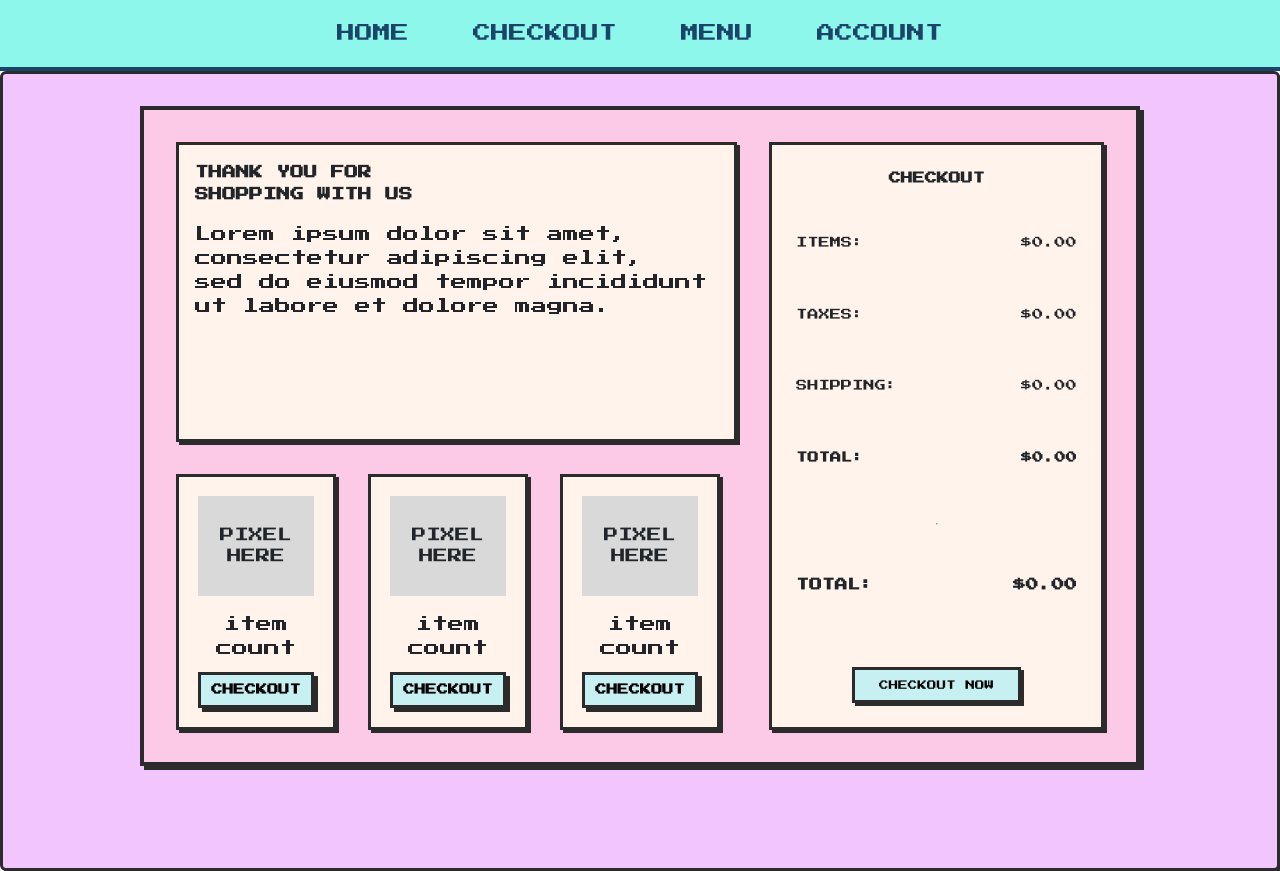
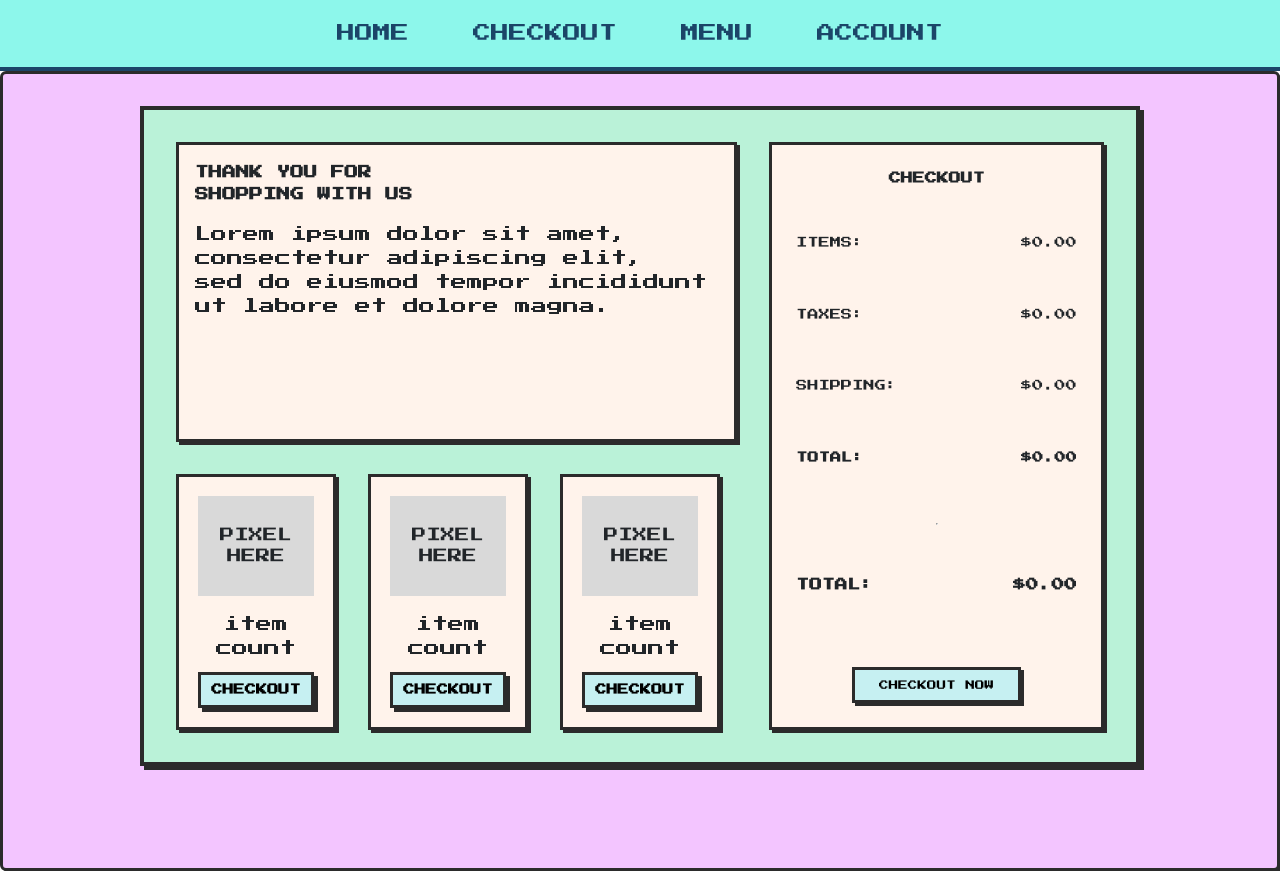
Before and after one commit to CodeLabs-Students/CL-Group-C, an Angular app in the folder sprinkle-sprite/: page /checkout in a window 1280 px wide. Built offline with nearby package versions, Linux system fonts and the light colour scheme.

Commit message:
realized we had more colors then originally thought added txt to list them will fix website color consistancy in later update

```diff
--- a/sprinkle-sprite/src/app/layout/main/mainbody/mainbody.component.ts
+++ b/sprinkle-sprite/src/app/layout/main/mainbody/mainbody.component.ts
@@ -4,7 +4,7 @@ import { HeaderComponent } from '../../header/header.component';
 
 @Component({
   selector: 'app-mainbody',
-  imports: [RouterOutlet, HeaderComponent],
+  imports: [RouterOutlet],
   templateUrl: './mainbody.component.html',
   styleUrl: './mainbody.component.css'
 })
--- a/sprinkle-sprite/src/app/layout/main/mainbody/pov/checkout/checkout.component.css
+++ b/sprinkle-sprite/src/app/layout/main/mainbody/pov/checkout/checkout.component.css
@@ -16,7 +16,7 @@
 
 /* === Checkout Body === */
 .checkout-body {
-  background-color: #FCC9E7;
+  background-color: #baf2d8;
   padding: 2rem;
   border: 4px solid #2b2b2b;
   box-shadow: 4px 4px #2b2b2b;
```
Also changed, not shown: sprinkle-sprite/src/assets/color pallet/colorhex.txt (added).
